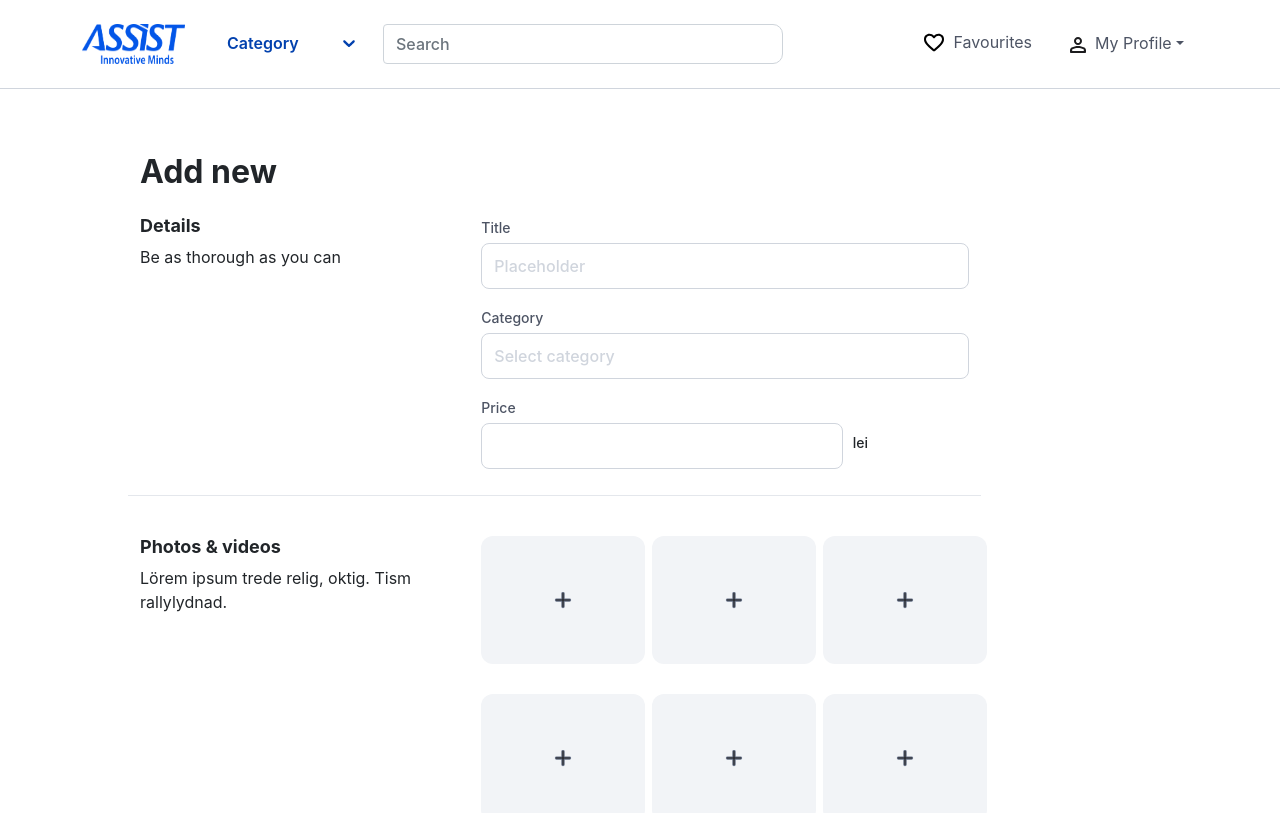
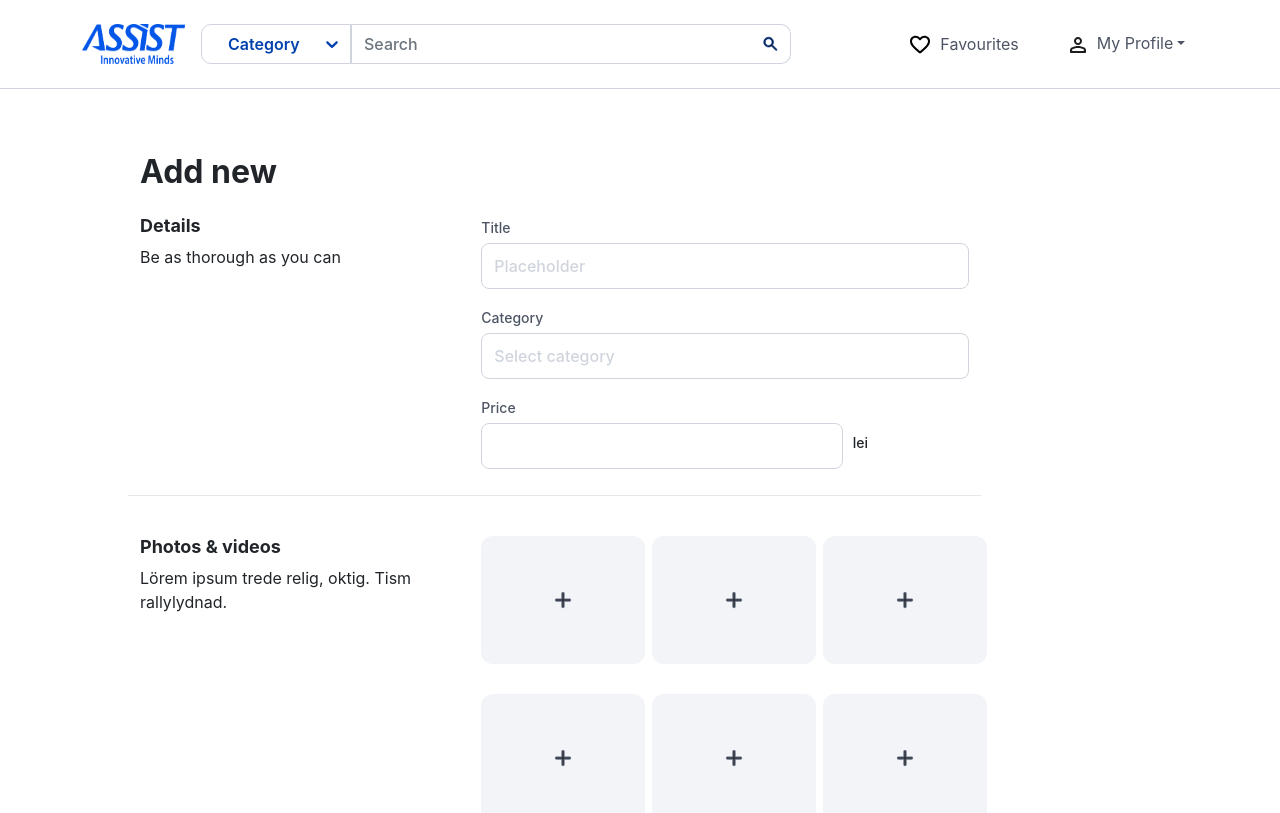
Before and after one commit to assist-software/internship-2022-july-fe2, a React (Create React App) app: page /add in a window 1280 px wide. Shown: the top 813 px of the page. Built offline with nearby package versions, Linux system fonts and the light colour scheme.

Commit message:
header fixes

```diff
--- a/src/components/Dropdown/Dropdown.jsx
+++ b/src/components/Dropdown/Dropdown.jsx
@@ -77,7 +77,7 @@ const Dropdown = ({ fontWeight, fontSize, title, multi }) => {
       ...base,
       boxShadow: state.isFocused ? null : null,
       border: 0,
-      backgroundColor: "#ffffff",
+      backgroundColor: "transparent",
       color: "#0241ae",
       cursor: "pointer",
     }),
--- a/src/components/Dropdown/Dropdown.module.scss
+++ b/src/components/Dropdown/Dropdown.module.scss
@@ -1,7 +1,7 @@
 @import "../../styles/variables.scss";
 
 .dropdown{
-    margin: 1rem;
+//margin: 1rem;
     width: 100%;
 }
 
--- a/src/components/Header/Header.jsx
+++ b/src/components/Header/Header.jsx
@@ -15,11 +15,12 @@ import { ReactComponent as Security } from "../../assets/icons/security.svg";
 import { ReactComponent as Bell } from "../../assets/icons/bell.svg";
 import { ReactComponent as Chat } from "../../assets/icons/chat.svg";
 import { ReactComponent as Logout } from "../../assets/icons/logout.svg";
+import { ReactComponent as Loop } from "../../assets/icons/magnifying-glass.svg";
 
 const Header = () => {
   const navigate = useNavigate();
   return (
-    <Navbar collapseOnSelect expand="lg" className={styles.navbar} sticky="top">
+    <Navbar collapseOnSelect expand="xl" className={styles.navbar} sticky="top">
       <Container>
         <Navbar.Brand onClick={() => navigate("/")}>
           <img src={logo} className={styles.assist} alt="Assist header logo" />
@@ -27,7 +28,8 @@ const Header = () => {
         <Navbar.Toggle aria-controls="responsive-navbar-nav" />
         <Navbar.Collapse id="responsive-navbar-nav">
           <Nav className="me-auto">
-            <div style={{ width: "150px" }}>
+            <div style={{ display: "inline-flex" }}>
+              <div className={styles.category}>
                 <DropdownComp
                   fontWeight="semibold"
                   fontSize="buton"
@@ -42,7 +44,9 @@ const Header = () => {
                   className={styles.search}
                   aria-label="Search"
                 />
+                <Loop className={styles.searchIcon} />
               </Form>
+            </div>
           </Nav>
           <Nav>
             <div
@@ -57,7 +61,7 @@ const Header = () => {
             <Dropdown>
               <Dropdown.Toggle className={styles.profileTitle}>
                 <Person
-                  style={{ stroke: "$color-gray-600", marginRight: "5px" }}
+                  style={{ stroke: "$color-gray-600", marginRight: "7px" }}
                 />
                 My Profile
               </Dropdown.Toggle>
--- a/src/components/Header/Header.module.scss
+++ b/src/components/Header/Header.module.scss
@@ -13,23 +13,44 @@
   height: 32px;
   min-height: 40px !important;
   cursor: pointer;
+
 }
 
 
-.drop {
-  width: 160px;
-  margin: 2rem;
-}
+
 .search {
-  margin:1rem 2rem 1rem 2rem;
+  margin:1rem 0rem 1rem 0rem;
   background-color: white;
   height: 40px;
   width: 400px !important;
+  border-right: none !important;
+  border-radius: 0px !important;
+}
+.search:focus,:hover {
+  box-shadow: none !important;
+  border-color: $color-gray-200 !important;
+}
+
+.searchIcon {
+  margin: 1rem 0;
+  border: 1px solid $color-gray-200 !important;
+  height: 40px;
+  width: 40px;
+  border-left: none !important;
   border-bottom-right-radius: 10px !important;
   border-top-right-radius: 10px !important;
+  stroke: $color-primary-500;
+  padding:10px 10px;
 }
-.search:focus {
-  box-shadow: none !important;
+
+.category{
+  margin: 1rem 0;
+  border: 1px solid $color-gray-200 !important;
+  height: 40px;
+  width: 150px;
+  border-bottom-left-radius: 10px !important;
+  border-top-left-radius: 10px !important;
+  padding-left: 1rem;
 }
 
 .favorites {
@@ -63,7 +84,8 @@
   border: none !important;
   font-weight: $font-semibold;
   font-size: $font-body-small;
-  padding: 0.58rem !important;
+  padding: 0.48rem !important;
+  margin-left: 0.9rem !important;
   display: inline-flex;
   align-items: center;
   justify-content: center;
```
Also changed, not shown: 1 other file (tests, documents, lock files or other folders). Lines whose indentation alone changed are shown as unchanged.
